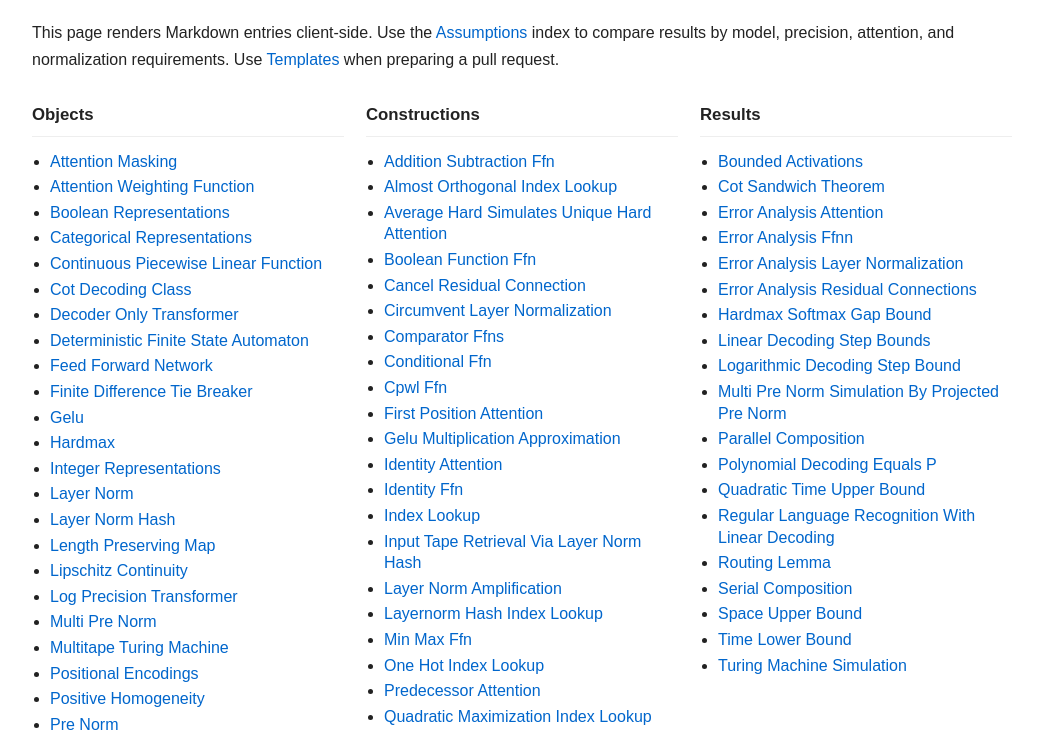
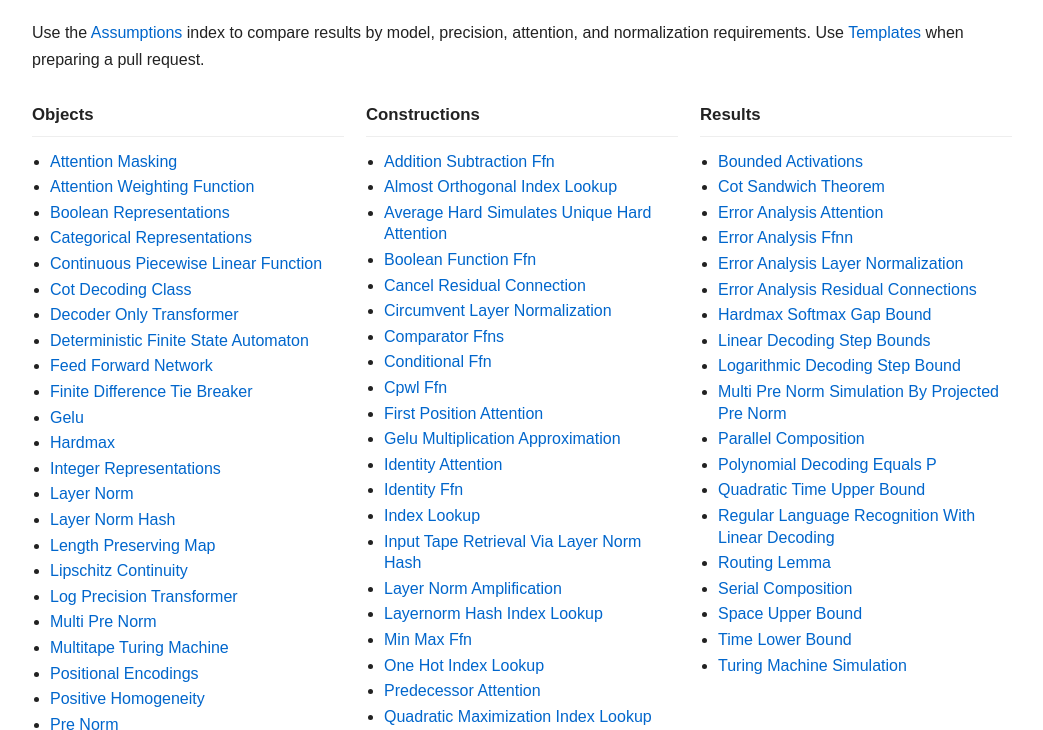
Before and after one commit to ut21/fliki, a plain HTML site: page index.html in a window 1280 px wide. Shown: the part 250-980 px from the top of the page, without its empty margins (118-1161 px from the left). Drawn offline with nearby package versions, Linux system fonts and the light colour scheme.

Commit message:
Update index.html

```diff
--- a/index.html
+++ b/index.html
@@ -268,7 +268,6 @@
     <h1>Fliki: The FLaNN Wiki</h1>
 
     <p>
-      This page renders Markdown entries client-side.
       Use the <a href="?page=indices/by_assumption.md">Assumptions</a>
       index to compare results by model, precision, attention, and normalization
       requirements.
```
